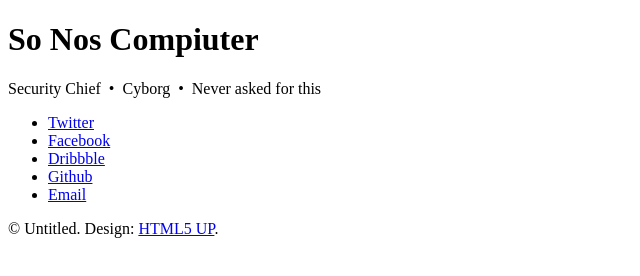
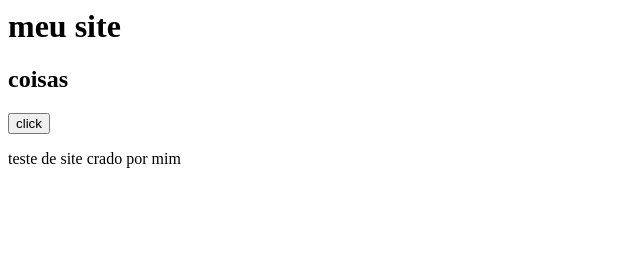
Before and after one commit to itallo55/itallo55.github.io, a plain HTML site: page index.html in a window 1280 px wide. Shown: the whole page, without its empty margins (0-640 px from the left). Drawn offline with Linux system fonts and the light colour scheme.

Commit message:
adicionando conteudo na pagina inicial

```diff
--- a/index.html
+++ b/index.html
@@ -1,49 +1,5 @@
-<!DOCTYPE HTML>
-<!--
-	Aerial by HTML5 UP
-	html5up.net | @ajlkn
-	Free for personal and commercial use under the CCA 3.0 license (html5up.net/license)
--->
-<html>
-	<head>
-		<title> meu site </title>
-		<meta charset="utf-8" />
-		<meta name="viewport" content="width=device-width, initial-scale=1, user-scalable=no" />
-		<link rel="stylesheet" href="assets/css/main.css" />
-		<noscript><link rel="stylesheet" href="assets/css/noscript.css" /></noscript>
-	</head>
-	<body class="is-preload">
-		<div id="wrapper">
-			<div id="bg"></div>
-			<div id="overlay"></div>
-			<div id="main">
-
-				<!-- Header -->
-					<header id="header">
-						<h1>So Nos Compiuter</h1>
-						<p>Security Chief &nbsp;&bull;&nbsp; Cyborg &nbsp;&bull;&nbsp; Never asked for this</p>
-						<nav>
-							<ul>
-								<li><a href="#" class="icon brands fa-twitter"><span class="label">Twitter</span></a></li>
-								<li><a href="#" class="icon brands fa-facebook-f"><span class="label">Facebook</span></a></li>
-								<li><a href="#" class="icon brands fa-dribbble"><span class="label">Dribbble</span></a></li>
-								<li><a href="#" class="icon brands fa-github"><span class="label">Github</span></a></li>
-								<li><a href="#" class="icon solid fa-envelope"><span class="label">Email</span></a></li>
-							</ul>
-						</nav>
-					</header>
-
-				<!-- Footer -->
-					<footer id="footer">
-						<span class="copyright">&copy; Untitled. Design: <a href="http://html5up.net">HTML5 UP</a>.</span>
-					</footer>
-
-			</div>
-		</div>
-		<script>
-			window.onload = function() { document.body.classList.remove('is-preload'); }
-			window.ontouchmove = function() { return false; }
-			window.onorientationchange = function() { document.body.scrollTop = 0; }
-		</script>
-	</body>
-</html>
+<h1>meu site</h1>
+<h2>coisas </h2>
+<button type="button" name="button">click</button>
+<title>meu site beta test</title>
+<p>teste de site crado por mim </p>
```
